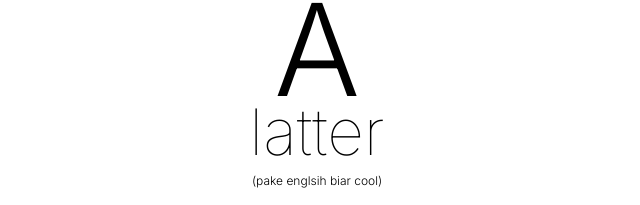
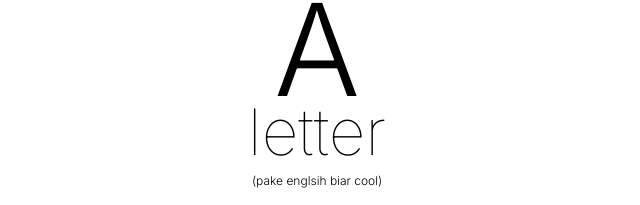
Before and after one commit to alw-bruh/latter.io, a plain HTML site: page index.html in a window 1280 px wide. Shown: the part 114-319 px from the top of the page, 323-963 px from the left. Drawn offline with Linux system fonts and the light colour scheme.

Commit message:
Update index.html

```diff
--- a/index.html
+++ b/index.html
@@ -56,14 +56,14 @@
 <head>
     <meta charset="UTF-8">
     <meta name="viewport" content="width=device-width, initial-scale=1.0">
-    <title>Document</title>
+    <title>letter</title>
     <link href="https://fonts.googleapis.com/css2?family=Inter:wght@100..900&display=swap" rel="stylesheet">
 
 </head>
 
 <body>
     <h1>A</h1>
-    <h2>latter</h2>
+    <h2>letter</h2>
     <p class="sub" id="sub1">(pake englsih biar cool)</p>
     <div>.</div>
     <p class="sub">(I know this feels cringe, but please read this, please.)</p>
```
